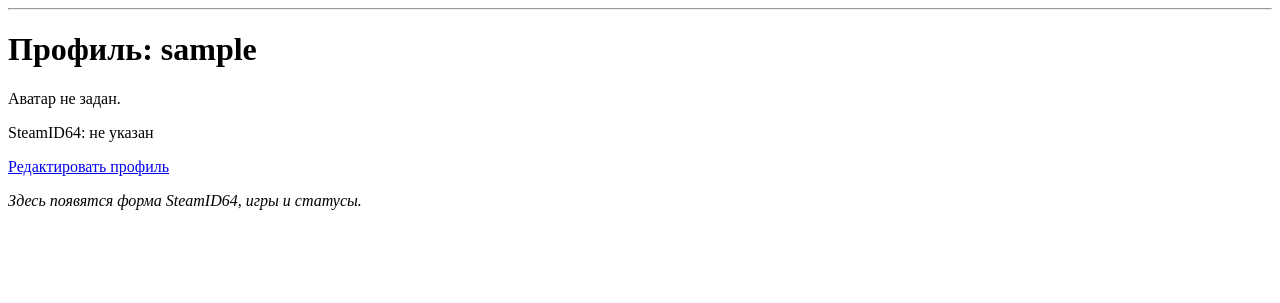
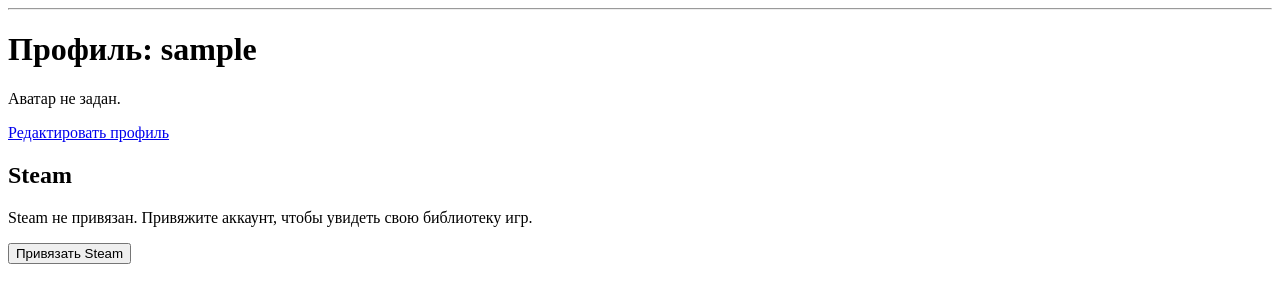
Before and after one commit to WoodenGear-GameDev/Playlog, a Django app: page /accounts/profile/ in a window 1280 px wide. Shown: the part 29-332 px from the top of the page. Run offline with Django 5.2, Linux system fonts and the light colour scheme; the visitor is signed in with stand-in values (Sample User, id 1).

Commit message:
feat: link and unlink Steam account via OpenID

```diff
--- a/accounts/admin.py
+++ b/accounts/admin.py
@@ -6,3 +6,4 @@ from .models import Profile
 @admin.register(Profile)
 class ProfileAdmin(admin.ModelAdmin):
     list_display = ('user', 'steam_id')
+    readonly_fields = ('steam_id',)
--- a/accounts/urls.py
+++ b/accounts/urls.py
@@ -16,4 +16,7 @@ urlpatterns = [
     path('register/done/', views.register_done, name='register_done'),
     path('resend/', views.resend_confirmation, name='resend_confirmation'),
     path('profile/edit/', views.profile_edit, name='profile_edit'),
+    path('steam/link/', views.steam_link_start, name='steam_link'),
+    path('steam/callback/', views.steam_link_callback, name='steam_callback'),
+    path('steam/unlink/', views.steam_unlink, name='steam_unlink'),
 ]
--- a/accounts/views.py
+++ b/accounts/views.py
@@ -3,6 +3,15 @@ from django.contrib.auth.decorators import login_required
 from django.shortcuts import redirect, render
 from django.utils.encoding import force_str
 from django.utils.http import urlsafe_base64_decode
+import secrets
+from urllib.parse import urlencode
+
+from django.contrib import messages
+from django.db import IntegrityError
+from django.urls import reverse
+from django.views.decorators.http import require_POST
+
+from .steam_openid import build_login_url, verify_assertion
 
 from .confirmation import (
     activation_token,
@@ -80,3 +89,60 @@ def profile_edit(request):
         'username_form': username_form,
         'avatar_form': avatar_form,
     })
+
+@login_required
+@require_POST
+def steam_link_start(request):
+    state = secrets.token_urlsafe(24)
+    return_to = (
+        request.build_absolute_uri(reverse('steam_callback'))
+        + '?'
+        + urlencode({'state': state})
+    )
+    request.session['steam_link_return_to'] = return_to
+    realm = request.build_absolute_uri('/')
+    return redirect(build_login_url(return_to, realm))
+
+
+@login_required
+def steam_link_callback(request):
+    expected_return_to = request.session.pop('steam_link_return_to', None)
+    steam_id = None
+    if expected_return_to:
+        steam_id = verify_assertion(request.GET, expected_return_to)
+
+    if not steam_id:
+        messages.error(
+            request, 'Не удалось подтвердить Steam-аккаунт. Попробуйте ещё раз.'
+        )
+        return redirect('profile')
+
+    profile, _ = Profile.objects.get_or_create(user=request.user)
+    taken = Profile.objects.filter(steam_id=steam_id).exclude(pk=profile.pk)
+    if taken.exists():
+        messages.error(
+            request, 'Этот Steam-аккаунт уже привязан к другому пользователю.'
+        )
+        return redirect('profile')
+
+    profile.steam_id = steam_id
+    try:
+        profile.save(update_fields=['steam_id'])
+    except IntegrityError:
+        messages.error(
+            request, 'Этот Steam-аккаунт уже привязан к другому пользователю.'
+        )
+        return redirect('profile')
+
+    messages.success(request, 'Steam-аккаунт подтверждён и привязан.')
+    return redirect('profile')
+
+
+@login_required
+@require_POST
+def steam_unlink(request):
+    profile, _ = Profile.objects.get_or_create(user=request.user)
+    profile.steam_id = ''
+    profile.save(update_fields=['steam_id'])
+    messages.success(request, 'Steam-аккаунт отвязан.')
+    return redirect('profile')
--- a/templates/accounts/activation_success.html
+++ b/templates/accounts/activation_success.html
@@ -4,5 +4,6 @@
 
 {% block content %}
 <h1>Почта подтверждена</h1>
-<p>Теперь вы можете <a href="{% url 'login' %}">войти</a>.</p>
+<p>Теперь вы можете <a href="{% url 'login' %}?next={% url 'profile' %}">войти</a>.
+После входа вы попадёте в профиль, где можно привязать Steam (это необязательно).</p>
 {% endblock %}
--- a/templates/accounts/profile.html
+++ b/templates/accounts/profile.html
@@ -9,7 +9,23 @@
 {% else %}
 <p>Аватар не задан.</p>
 {% endif %}
-<p>SteamID64: {{ profile.steam_id|default:"не указан" }}</p>
 <p><a href="{% url 'profile_edit' %}">Редактировать профиль</a></p>
-<p><em>Здесь появятся форма SteamID64, игры и статусы.</em></p>
+
+<h2>Steam</h2>
+{% if profile.steam_id %}
+<p>Привязан аккаунт:
+    <a href="https://steamcommunity.com/profiles/{{ profile.steam_id }}">{{ profile.steam_id }}</a>
+    (подтверждён через Steam)
+</p>
+<form method="post" action="{% url 'steam_unlink' %}">
+    {% csrf_token %}
+    <button type="submit">Отвязать Steam</button>
+</form>
+{% else %}
+<p>Steam не привязан. Привяжите аккаунт, чтобы увидеть свою библиотеку игр.</p>
+<form method="post" action="{% url 'steam_link' %}">
+    {% csrf_token %}
+    <button type="submit">Привязать Steam</button>
+</form>
+{% endif %}
 {% endblock %}
```
